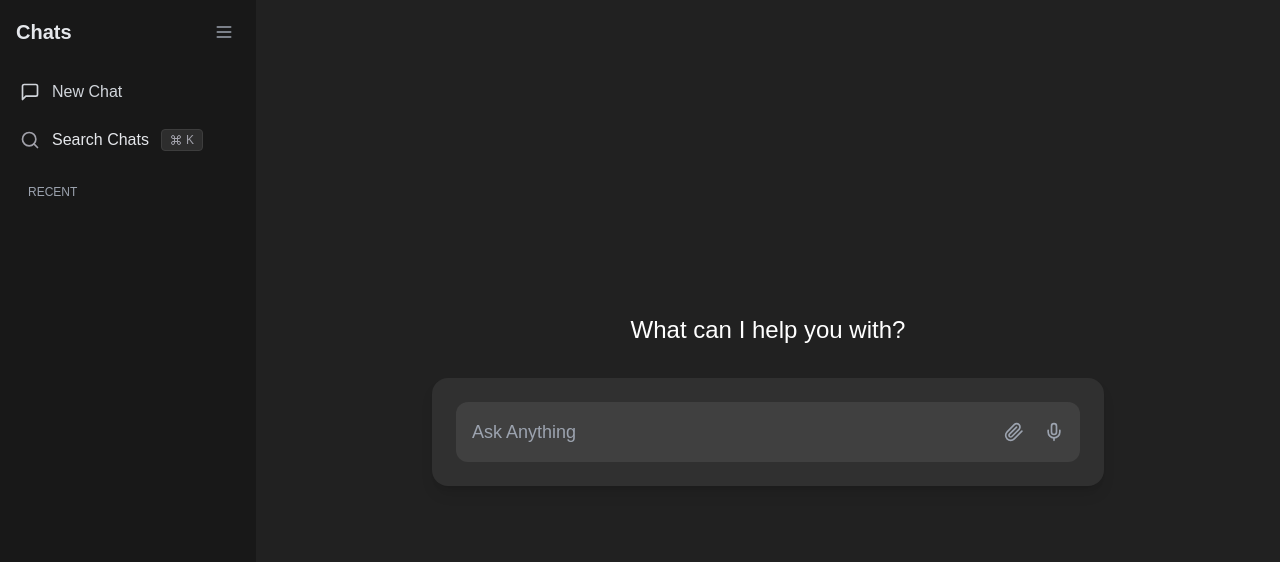
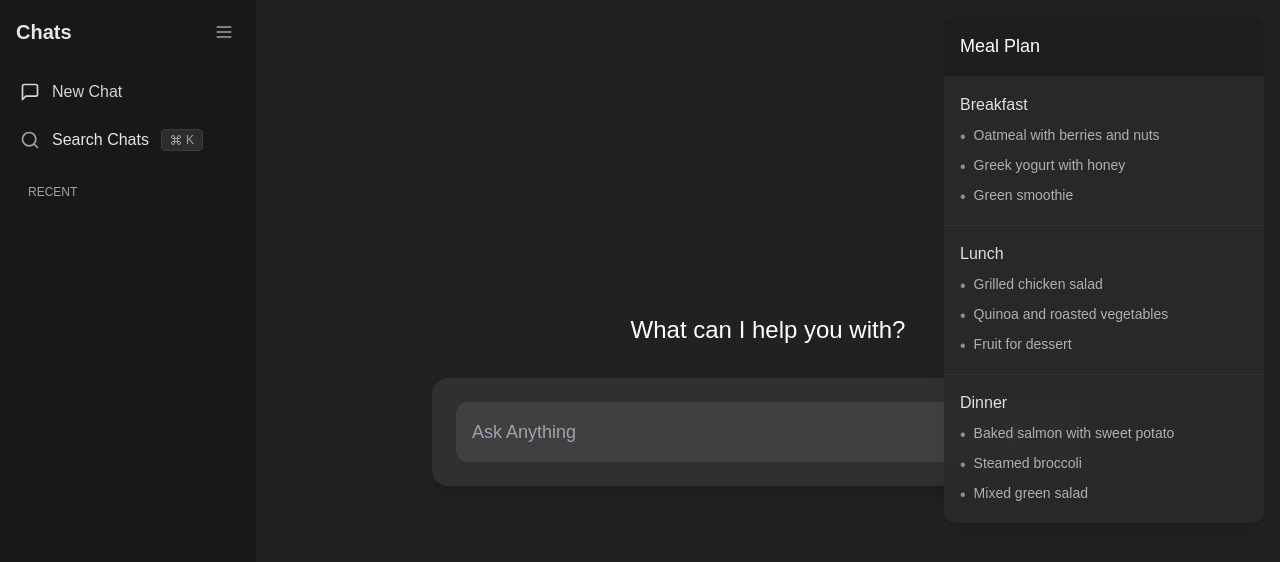
Before and after one commit to krushna06/The-Smartest-AI-Nutrition-Assistant, a Next.js app: page / in a window 1280 px wide. Shown: the top 562 px of the page. Built offline with nearby package versions, Linux system fonts and the light colour scheme.

Commit message:
feat(card): meal plan card along with framer animations

```diff
--- /dev/null
+++ b/app/components/MealPlanCard.tsx
@@ -0,0 +1,81 @@
+'use client';
+
+import { useState } from 'react';
+import { motion } from 'framer-motion';
+
+export type Meal = {
+  name: string;
+  items: string[];
+};
+
+interface MealPlanCardProps {
+  onSelect?: (mealPlan: string | undefined) => void;
+}
+
+export default function MealPlanCard({ onSelect }: MealPlanCardProps) {
+  const [selectedMealPlan, setSelectedMealPlan] = useState<boolean>(false);
+  const meals: Meal[] = [
+    {
+      name: 'Breakfast',
+      items: [
+        'Oatmeal with berries and nuts',
+        'Greek yogurt with honey',
+        'Green smoothie'
+      ]
+    },
+    {
+      name: 'Lunch',
+      items: [
+        'Grilled chicken salad',
+        'Quinoa and roasted vegetables',
+        'Fruit for dessert'
+      ]
+    },
+    {
+      name: 'Dinner',
+      items: [
+        'Baked salmon with sweet potato',
+        'Steamed broccoli',
+        'Mixed green salad'
+      ]
+    }
+  ];
+
+  return (
+    <motion.div
+      initial={{ opacity: 0, x: 20 }}
+      animate={{ opacity: 1, x: 0 }}
+      transition={{ duration: 0.5, delay: 0.2 }}
+      className="fixed top-4 right-4 w-80 bg-[#2a2a2a]/90 backdrop-blur-sm rounded-xl shadow-lg overflow-hidden z-40 cursor-pointer transition-all hover:bg-[#2a2a2a]"
+      onClick={() => {
+        const newSelected = !selectedMealPlan;
+        setSelectedMealPlan(newSelected);
+        onSelect?.(newSelected ? JSON.stringify(meals) : undefined);
+      }}
+    >
+      <div className={`p-4 ${!selectedMealPlan ? 'bg-[#1e1e1e]' : 'bg-[#2a2a2a]'}`} style={{
+        borderBottom: '1px solid rgba(255, 255, 255, 0.05)'
+      }}>
+        <h3 className="text-lg font-medium text-white flex items-center">
+          <span>Meal Plan</span>
+          {selectedMealPlan && <span className="ml-2 text-xs px-2 py-0.5 bg-blue-500/20 text-blue-400 rounded-full">Selected</span>}
+        </h3>
+      </div>
+      <div className="divide-y divide-[#333333]">
+        {meals.map((meal, index) => (
+          <div key={index} className="p-4">
+            <h4 className="text-md font-medium text-[#e0e0e0] mb-2">{meal.name}</h4>
+            <ul className="space-y-1.5">
+              {meal.items.map((item, itemIndex) => (
+                <li key={itemIndex} className="flex items-start">
+                  <span className="text-[#8f8f8f] mr-2">•</span>
+                  <span className="text-sm text-[#b0b0b0]">{item}</span>
+                </li>
+              ))}
+            </ul>
+          </div>
+        ))}
+      </div>
+    </motion.div>
+  );
+}
--- a/app/page.tsx
+++ b/app/page.tsx
@@ -1,19 +1,50 @@
 'use client';
 
+import { useState } from 'react';
 import { Paperclip, Mic } from "lucide-react";
 import dynamic from 'next/dynamic';
+import { motion, AnimatePresence } from 'framer-motion';
+import type { Meal } from './components/MealPlanCard';
 
 const Sidebar = dynamic(() => import('./components/Sidebar'), { ssr: false });
+const MealPlanCard = dynamic(() => import('./components/MealPlanCard'), { ssr: false });
 
 export default function Home() {
+  const [selectedMealPlan, setSelectedMealPlan] = useState<Meal[] | null>(null);
+
+  const handleMealPlanSelect = (mealPlanString?: string) => {
+    if (mealPlanString) {
+      const parsedMealPlan = JSON.parse(mealPlanString) as Meal[];
+      setSelectedMealPlan(parsedMealPlan);
+    } else {
+      setSelectedMealPlan(null);
+    }
+  };
+
   return (
     <>
       <Sidebar />
-      <main className="flex-1 flex flex-col items-center justify-center p-4 overflow-auto">
+      <main className="flex-1 flex flex-col items-center justify-center p-4 overflow-auto relative">
+        <MealPlanCard onSelect={handleMealPlanSelect} />
         <div className="w-full max-w-2xl">
           <h1 className="text-white text-2xl font-medium text-center mb-8">What can I help you with?</h1>
 
           <div className="bg-[#303030] rounded-2xl p-6 shadow-lg">
+            <AnimatePresence>
+              {selectedMealPlan && (
+                <motion.div
+                  initial={{ opacity: 0, height: 0, marginBottom: 0 }}
+                  animate={{ opacity: 1, height: 'auto', marginBottom: '1rem' }}
+                  exit={{ opacity: 0, height: 0, marginBottom: 0 }}
+                  transition={{ duration: 0.2, ease: 'easeInOut' }}
+                  className="overflow-hidden"
+                >
+                  <div className="text-sm text-white/80 bg-white/5 rounded-lg px-4 py-2 inline-flex items-center">
+                    <span>Selected Meal Plan</span>
+                  </div>
+                </motion.div>
+              )}
+            </AnimatePresence>
             <div className="relative">
               <input
                 type="text"
```
